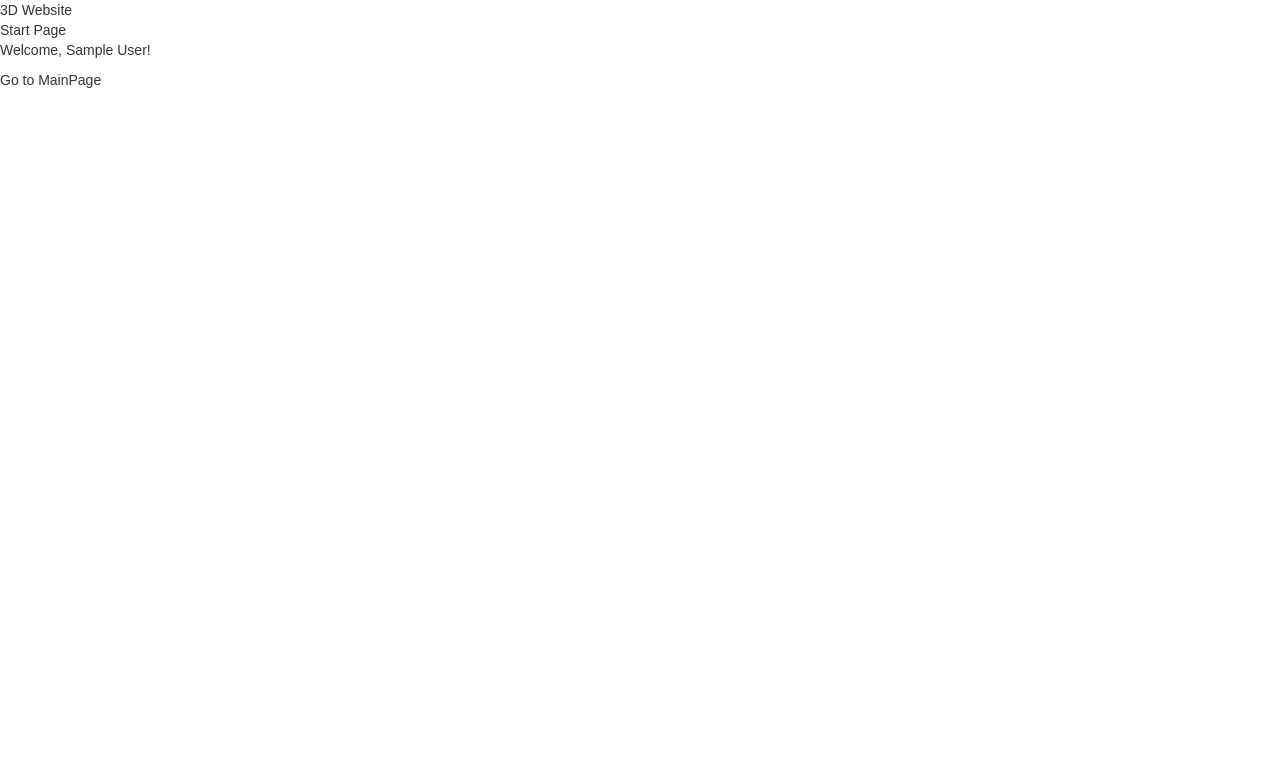
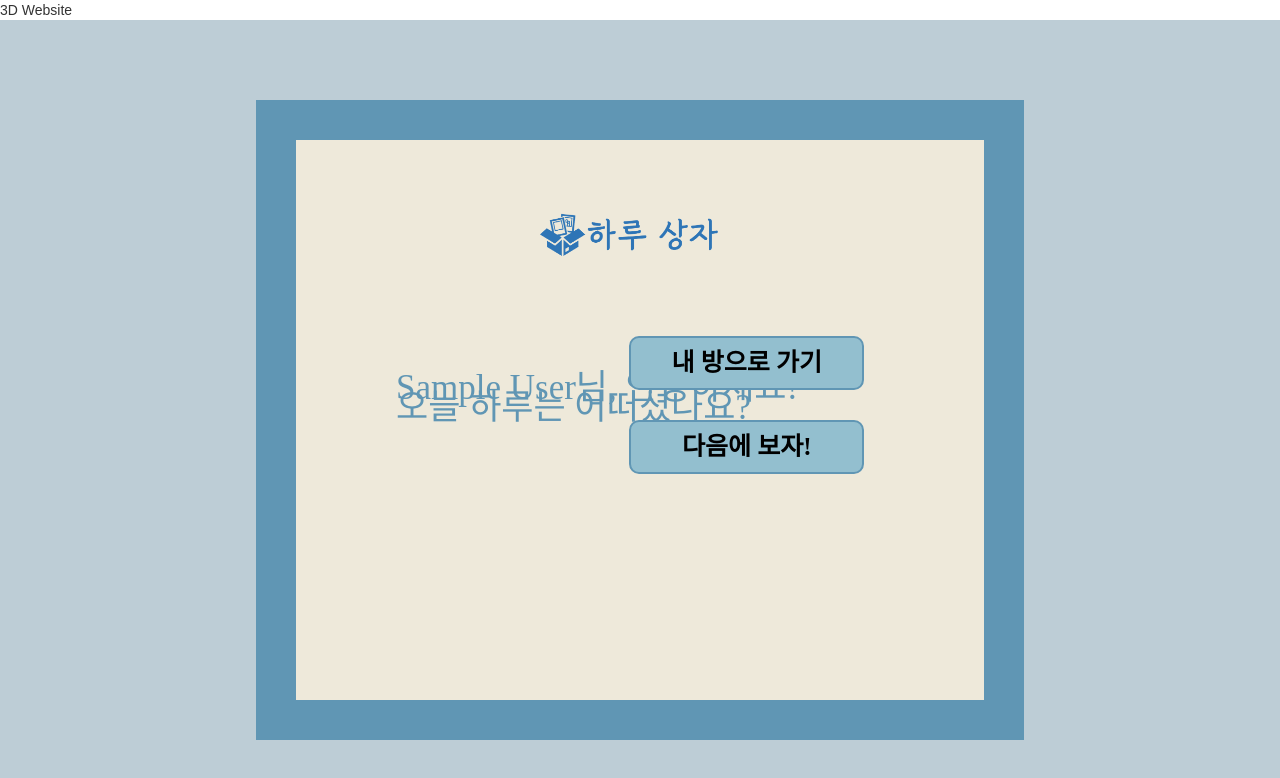
Before and after one commit to yulmu-catsetki/next-haru-box, a Next.js app: page / in a window 1280 px wide. Shown: the top 778 px of the page. Built offline with nearby package versions, Linux system fonts and the light colour scheme; no server answers; sample sign-in values are in the browser's storage.

Commit message:
Start page design

```diff
--- a/src/pages/StartPage.js
+++ b/src/pages/StartPage.js
@@ -14,28 +14,114 @@ import { useSession } from "next-auth/react";
 export default function StartPage() {
   const router = useRouter();
   const { data: session } = useSession();
+  const [isLoading, setIsLoading] = React.useState(true);
 
   React.useEffect(() => {
     if (!session) {
-      //router.push('/auth/signin');
+      router.push('/auth/signin');
+    } else {
+      setIsLoading(false);
     }
   }, [session, router]);
 
   const handleMoveToMainPage = () => {
     router.push('/MainPage');
   };
+  const handleMoveToSignInPage = () => {
+    router.push('/auth/signin');
+  };
+
   return (
-    <div>
-      <h1>Start Page</h1>
-      {session ? (
-        <>
-        <p>Welcome, {session.user.name}!</p>
-        <button onClick={handleMoveToMainPage}>Go to MainPage</button>
-        </>
-
-      ) : (
-        <p>Loading...</p>
-      )}
+    <div
+      style={{
+        display: 'flex',
+        justifyContent: 'center',
+        alignItems: 'center',
+        width: '100vw',
+        height: '100vh',
+        backgroundColor: '#BDCDD6',
+        fontFamily: '나눔손글씨 부장님 눈치체',
+      }}
+    >
+      <div
+        style={{
+          position: 'relative',
+          display: 'flex',
+          flexDirection: 'column',
+          alignItems: 'flex-start',
+          width: '60%',
+          height: '80%',
+          padding: '20px',
+          backgroundColor: '#EEE9DA',
+          border: '40px solid #6096B4',
+          borderRadius: 0,
+          boxSizing: 'border-box',
+        }}
+      >
+        <h1
+          style={{
+            position: 'absolute',
+            top: '42.5%',
+            left: '100px',
+            fontFamily: '나눔손글씨 부장님 눈치체',
+            fontSize: '35px',
+            color: '#6096B4',
+          }}
+        >
+          {session ? (
+            <>
+              {session.user.name}님, 안녕하세요! <br /> 오늘 하루는 어떠셨나요?
+            </>
+          ) : (
+            'No session found.'
+          )}
+        </h1>
+        {isLoading ? (
+          <p style={{ fontFamily: '나눔손글씨 부장님 눈치체' }}>Loading...</p>
+        ) : session ? (
+          <>
+            <div style={{ position: 'absolute', top: '35%', right: '120px', display: 'flex', flexDirection: 'column' }}>
+              <button
+                onClick={handleMoveToMainPage}
+                style={{
+                  backgroundColor: '#93BFCF',
+                  color: '#000000',
+                  border: '2px solid #6096B4',
+                  padding: '15px 40px',
+                  borderRadius: '10px',
+                  fontWeight: 'bold',
+                  fontFamily: '나눔손글씨 부장님 눈치체',
+                  fontSize: '25px',
+                  marginBottom: '15px',
+                }}
+              >
+                내 방으로 가기
+              </button>
+              <button
+                onClick={handleMoveToSignInPage}
+                style={{
+                  backgroundColor: '#93BFCF',
+                  color: '#000000',
+                  border: '2px solid #6096B4',
+                  padding: '15px 40px',
+                  borderRadius: '10px',
+                  fontWeight: 'bold',
+                  fontFamily: '나눔손글씨 부장님 눈치체',
+                  fontSize: '25px',
+                  marginTop: '15px',
+                }}
+              >
+                다음에 보자!
+              </button>
+            </div>
+          </>
+        ) : (
+          <p style={{ fontFamily: '나눔손글씨 부장님 눈치체' }}>No session found.</p>
+        )}
+      </div>
+      <div style={{ position: 'absolute', top: '30%', left: '50%', transform: 'translate(-50%, -50%)' }}>
+        <img src="/harubox.png" alt="Harubox Image" style={{ width: '200px' }} />
+      </div>
     </div>
   );
 }
```
Also changed, not shown: public/harubox.png (added).
